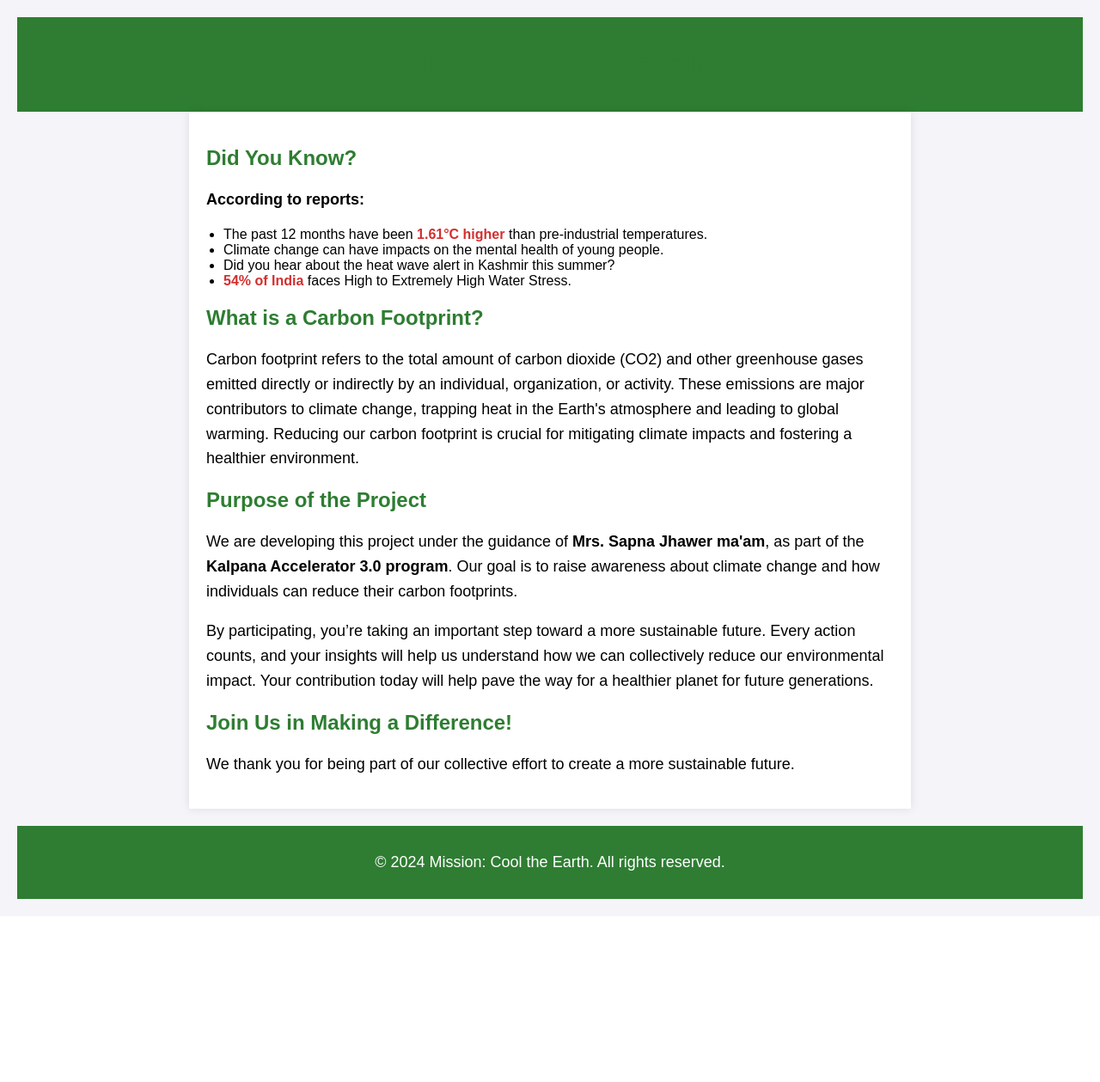
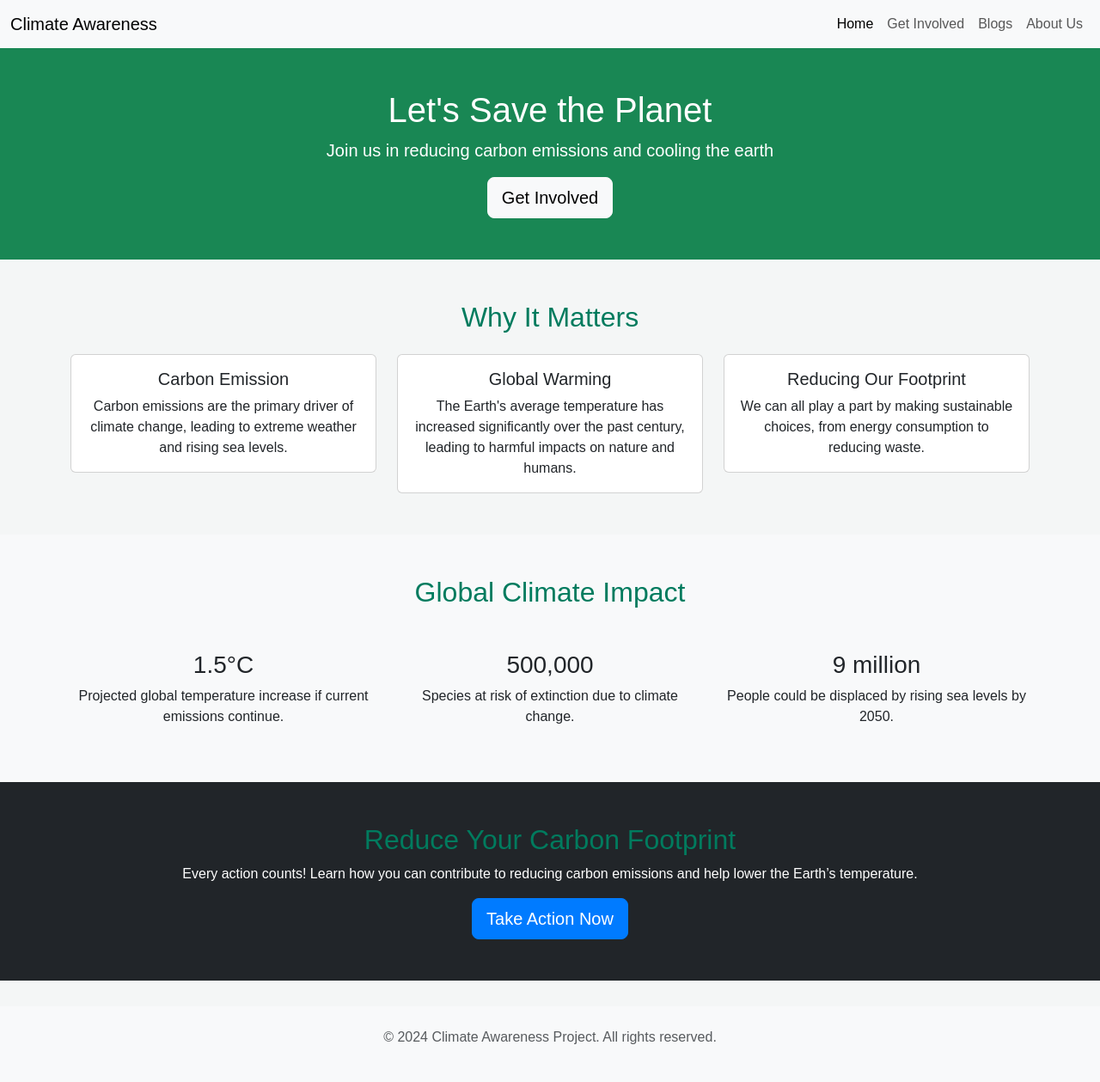
Before and after one commit to krunalss/cool_the_globe, a FastAPI app: page / in a window 1280 px wide. Shown: the whole page at 86% size. Before the commit the page ends 1046 px from the top, so only its background shows below. Run offline with FastAPI, Linux system fonts and the light colour scheme.

Commit message:
updated index, added google form, added about us

```diff
--- a/app/main.py
+++ b/app/main.py
@@ -1,5 +1,6 @@
 from fastapi import FastAPI
 from app.routes import homepage
+from app.routes import contact
 from fastapi.staticfiles import StaticFiles
 
 app = FastAPI()
@@ -9,6 +10,7 @@
 
 # Include routes from the homepage module
 app.include_router(homepage.router)
+app.include_router(contact.router)
 
 if __name__ == "__main__":
     import uvicorn
--- /dev/null
+++ b/app/static/css/styles.css
@@ -0,0 +1,82 @@
+body {
+    background-color: #f4f6f6;
+    font-family: Arial, sans-serif;
+    margin: 0;
+    padding: 0;
+}
+
+header, footer {
+    background-color: #007b5e;
+    color: white;
+    padding: 20px;
+    text-align: center;
+}
+
+.content {
+    padding: 30px;
+}
+
+h2 {
+    color: #007b5e;
+}
+
+.team-member img {
+    width: 150px;
+    height: 150px;
+    object-fit: cover;
+}
+
+.team-member h3 {
+    color: #007b5e;
+}
+
+.team-member .btn {
+    margin: 5px;
+}
+
+.btn-primary {
+    background-color: #007b5e;
+    border-color: #007b5e;
+}
+
+.btn-warning {
+    background-color: #ffca28;
+    border-color: #ffca28;
+}
+
+.btn-info {
+    background-color: #03a9f4;
+    border-color: #03a9f4;
+}
+
+footer {
+    margin-top: 30px;
+    padding: 15px;
+}
+/* Profile photo styling */
+.team-member-photo {
+    border-radius: 50%;
+    height: 300px;
+    width: 300px;
+    margin-right: 20px;
+    border: 2px solid #006400; /* Green border */
+}
+
+.member-profile {
+    margin-bottom: 20px;
+}
+
+.member-details {
+    text-align: left;
+}
+
+.btn-warning {
+    background-color: #ffcc00;
+    border-color: #ffcc00;
+    margin-right: 10px;
+}
+
+.btn-primary {
+    background-color: #007bff;
+    border-color: #007bff;
+}
--- a/app/templates/index.html
+++ b/app/templates/index.html
@@ -1,59 +1,135 @@
 <!DOCTYPE html>
 <html lang="en">
+
 <head>
     <meta charset="UTF-8">
     <meta name="viewport" content="width=device-width, initial-scale=1.0">
     <meta http-equiv="X-UA-Compatible" content="IE=edge">
-    <title>Mission: Cool the Earth</title>
-    <style>
-        body { font-family: 'Arial', sans-serif; background-color: #f4f4f9; margin: 0; padding: 20px; }
-        header { background-color: #2e7d32; color: white; padding: 15px 20px; text-align: center; }
-        main { max-width: 800px; margin: auto; padding: 20px; background-color: #fff; box-shadow: 0 0 10px rgba(0,0,0,0.1); }
-        h1, h2 { color: #2e7d32; }
-        p { font-size: 18px; line-height: 1.6; }
-        ul { padding-left: 20px; }
-        .highlight { font-weight: bold; color: #d32f2f; }
-        footer { text-align: center; margin-top: 20px; padding: 10px; background-color: #2e7d32; color: white; }
-    </style>
+    <title>Climate Awareness - Reduce Carbon Emission</title>
+
+    <!-- Bootstrap CSS CDN -->
+    <link href="https://cdn.jsdelivr.net/npm/bootstrap@5.3.0-alpha1/dist/css/bootstrap.min.css" rel="stylesheet">
+
+    <!-- Your custom styles (optional) -->
+    <link rel="stylesheet" href="static/css/styles.css">
 </head>
+
 <body>
-    <header>
-        <h1>Mission: Cool the Earth</h1>
-    </header>
-    <main>
-        <section>
-            <h2>Did You Know?</h2>
-            <p><strong>According to reports:</strong></p>
-            <ul>
-                <li>The past 12 months have been <span class="highlight">1.61°C higher</span> than pre-industrial temperatures.</li>
-                <li>Climate change can have impacts on the mental health of young people.</li>
-                <li>Did you hear about the heat wave alert in Kashmir this summer?</li>
-                <li><span class="highlight">54% of India</span> faces High to Extremely High Water Stress.</li>
-            </ul>
-        </section>
 
-        <section>
-            <h2>What is a Carbon Footprint?</h2>
-            <p>Carbon footprint refers to the total amount of carbon dioxide (CO2) and other greenhouse gases emitted directly or indirectly by an individual, organization, or activity.
-            These emissions are major contributors to climate change, trapping heat in the Earth's atmosphere and leading to global warming. Reducing our carbon footprint is crucial for mitigating
-            climate impacts and fostering a healthier environment.</p>
-        </section>
+    <!-- Navigation Bar -->
+    <nav class="navbar navbar-expand-lg navbar-light bg-light">
+        <div class="container-fluid">
+            <a class="navbar-brand" href="#">Climate Awareness</a>
+            <button class="navbar-toggler" type="button" data-bs-toggle="collapse" data-bs-target="#navbarNav" aria-controls="navbarNav" aria-expanded="false" aria-label="Toggle navigation">
+                <span class="navbar-toggler-icon"></span>
+            </button>
+            <div class="collapse navbar-collapse" id="navbarNav">
+                <ul class="navbar-nav ms-auto">
+                    <li class="nav-item">
+                        <a class="nav-link active" aria-current="page" href="#">Home</a>
+                    </li>
+                    <!--
+                        <li class="nav-item">
+                        <a class="nav-link" href="#">About</a>
+                    </li>
+                    -->
 
-        <section>
-            <h2>Purpose of the Project</h2>
-            <p>We are developing this project under the guidance of <strong>Mrs. Sapna Jhawer ma'am</strong>, as part of the <strong>Kalpana Accelerator 3.0 program</strong>. Our goal is to raise awareness about climate change and how individuals can
-            reduce their carbon footprints.</p>
-            <p>By participating, you’re taking an important step toward a more sustainable future. Every action counts, and your insights will help us understand how we can collectively reduce our environmental impact.
-            Your contribution today will help pave the way for a healthier planet for future generations.</p>
-        </section>
+                    <li class="nav-item">
+                        <a class="nav-link" href="https://forms.gle/5ZjPCGfqA4vsrMrw7" target="_blank">Get Involved</a>
+                    </li>
+                    <li class="nav-item">
+                        <a class="nav-link" href="#">Blogs</a>
+                    </li>
+                    <li class="nav-item">
+                        <a class="nav-link" href="/contact">About Us</a>
+                    </li>
+                </ul>
+            </div>
+        </div>
+    </nav>
 
-        <section>
-            <h2>Join Us in Making a Difference!</h2>
-            <p>We thank you for being part of our collective effort to create a more sustainable future.</p>
-        </section>
-    </main>
-    <footer>
-        <p>&copy; 2024 Mission: Cool the Earth. All rights reserved.</p>
+    <!-- Hero Section -->
+    <section class="bg-success text-white text-center py-5">
+        <div class="container">
+            <h1>Let's Save the Planet</h1>
+            <p class="lead">Join us in reducing carbon emissions and cooling the earth</p>
+            <a href="https://forms.gle/5ZjPCGfqA4vsrMrw7" class="btn btn-light btn-lg" target="_blank">Get Involved</a>
+        </div>
+    </section>
+
+    <!-- Awareness Cards Section -->
+    <section class="py-5">
+        <div class="container text-center">
+            <h2 class="mb-4">Why It Matters</h2>
+            <div class="row">
+                <div class="col-md-4">
+                    <div class="card">
+                        <div class="card-body">
+                            <h5 class="card-title">Carbon Emission</h5>
+                            <p class="card-text">Carbon emissions are the primary driver of climate change, leading to extreme weather and rising sea levels.</p>
+                        </div>
+                    </div>
+                </div>
+                <div class="col-md-4">
+                    <div class="card">
+                        <div class="card-body">
+                            <h5 class="card-title">Global Warming</h5>
+                            <p class="card-text">The Earth's average temperature has increased significantly over the past century, leading to harmful impacts on nature and humans.</p>
+                        </div>
+                    </div>
+                </div>
+                <div class="col-md-4">
+                    <div class="card">
+                        <div class="card-body">
+                            <h5 class="card-title">Reducing Our Footprint</h5>
+                            <p class="card-text">We can all play a part by making sustainable choices, from energy consumption to reducing waste.</p>
+                        </div>
+                    </div>
+                </div>
+            </div>
+        </div>
+    </section>
+
+    <!-- Statistics Section -->
+    <section class="bg-light py-5">
+        <div class="container">
+            <h2 class="text-center mb-5">Global Climate Impact</h2>
+            <div class="row text-center">
+                <div class="col-md-4">
+                    <h3>1.5°C</h3>
+                    <p>Projected global temperature increase if current emissions continue.</p>
+                </div>
+                <div class="col-md-4">
+                    <h3>500,000</h3>
+                    <p>Species at risk of extinction due to climate change.</p>
+                </div>
+                <div class="col-md-4">
+                    <h3>9 million</h3>
+                    <p>People could be displaced by rising sea levels by 2050.</p>
+                </div>
+            </div>
+        </div>
+    </section>
+
+    <!-- Call to Action Section -->
+    <section class="text-white bg-dark py-5">
+        <div class="container text-center">
+            <h2>Reduce Your Carbon Footprint</h2>
+            <p>Every action counts! Learn how you can contribute to reducing carbon emissions and help lower the Earth’s temperature.</p>
+            <a href="https://forms.gle/5ZjPCGfqA4vsrMrw7" class="btn btn-primary btn-lg" target="_blank">Take Action Now</a>
+        </div>
+    </section>
+
+    <!-- Footer -->
+    <footer class="bg-light py-4">
+        <div class="container text-center">
+            <p class="text-muted">© 2024 Climate Awareness Project. All rights reserved.</p>
+        </div>
     </footer>
+
+    <!-- Bootstrap JS and Popper.js (Optional, but needed for features like dropdowns) -->
+    <script src="https://cdn.jsdelivr.net/npm/@popperjs/core@2.11.6/dist/umd/popper.min.js"></script>
+    <script src="https://cdn.jsdelivr.net/npm/bootstrap@5.3.0-alpha1/dist/js/bootstrap.min.js"></script>
 </body>
+
 </html>
--- a/pyproject.toml
+++ b/pyproject.toml
@@ -11,6 +11,7 @@
 fastapi = "^0.95.1"
 uvicorn = "^0.22.0"
 jinja2 = "^3.1.2"
+python-multipart = "^0.0.5"
 
 
 [build-system]
```
Also changed, not shown: app/routes/contact.py (added, +16 -0 lines), app/templates/contact.html (added, +121 -0 lines), app/static/images/member1.png (added), app/static/images/member2.png (added), app/static/images/member3.png (added), 2 other files.
